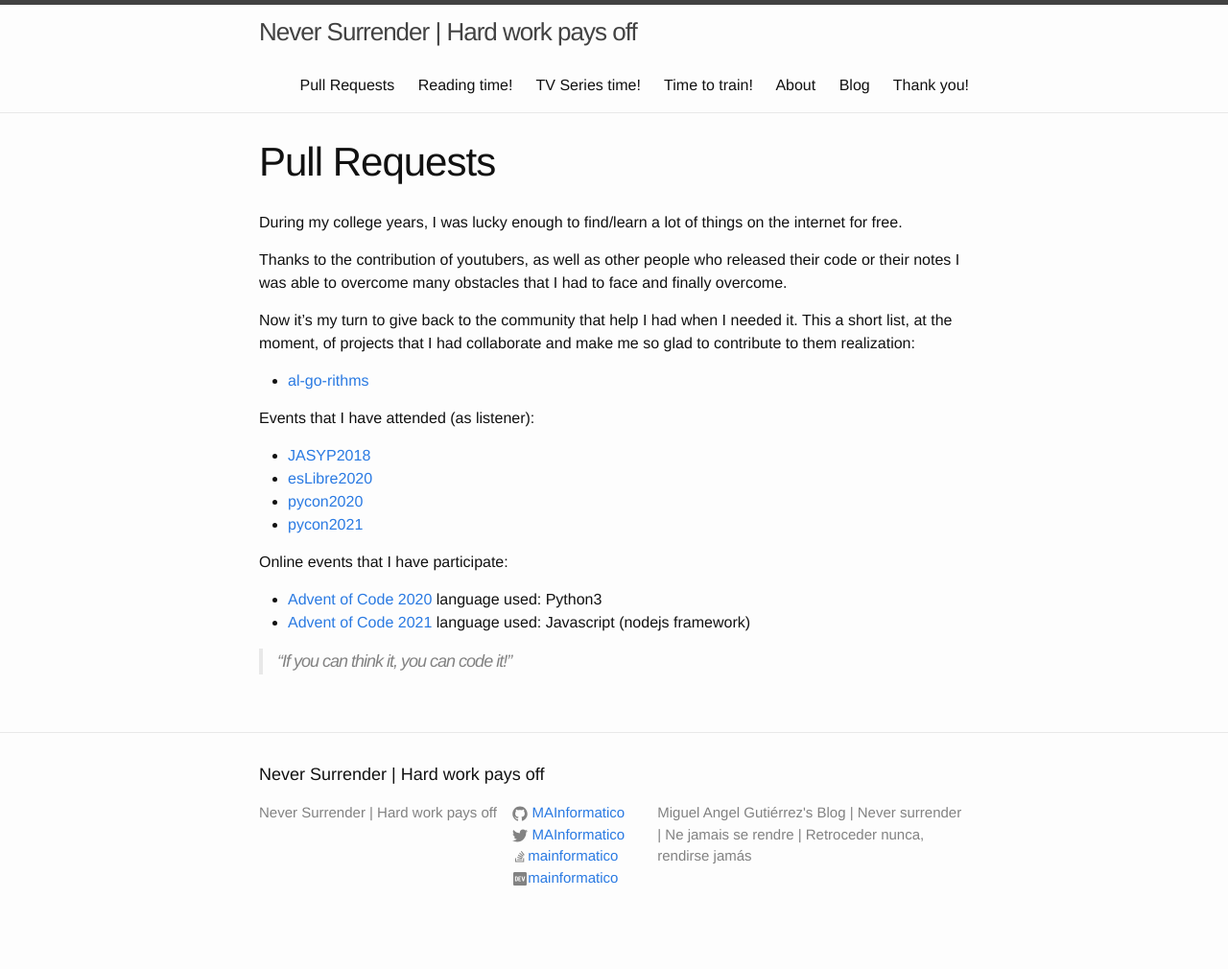
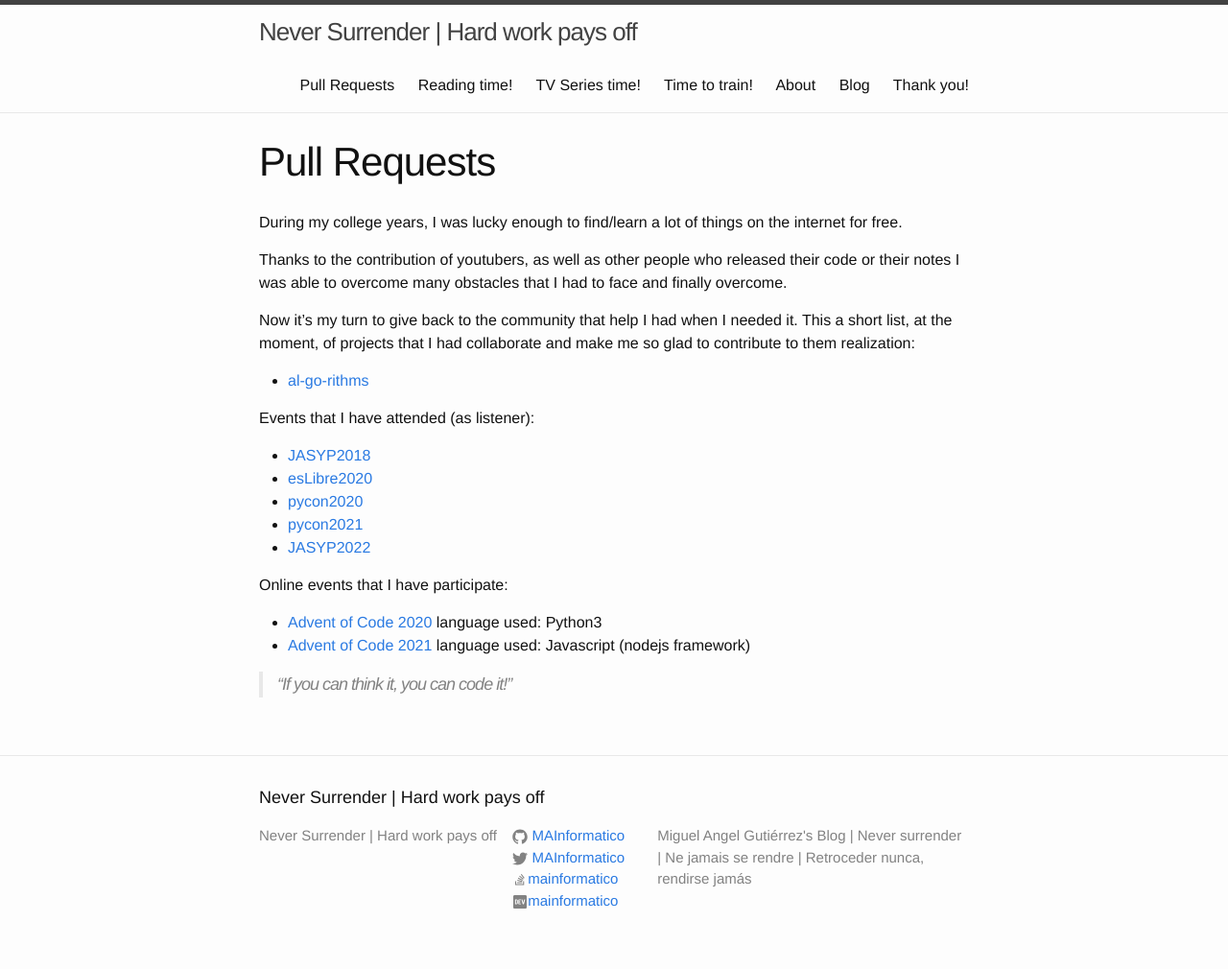
Before and after one commit to MAInformatico/MAInformatico.github.io, a Jekyll site: the page built from Free_Software.md, in a window 1280 px wide. Shown: the whole page at 96% size. Built offline with Jekyll 4.4.1, drawn with Linux system fonts in a browser that asks for light colours; before the commit the page ends 986 px from its top, so only the background shows below that.

Commit message:
updating

```diff
--- a/Free_Software.md
+++ b/Free_Software.md
@@ -19,6 +19,7 @@ Events that I have attended (as listener):
 * [esLibre2020](https://eslib.re/2020/programa/)
 * [pycon2020](https://2020.es.pycon.org/index.html#agenda)
 * [pycon2021](https://2021.es.pycon.org/#schedule)
+* [JASYP2022](https://jasyp.interferencias.tech/programa)
 
 Online events that I have participate:
 
```
